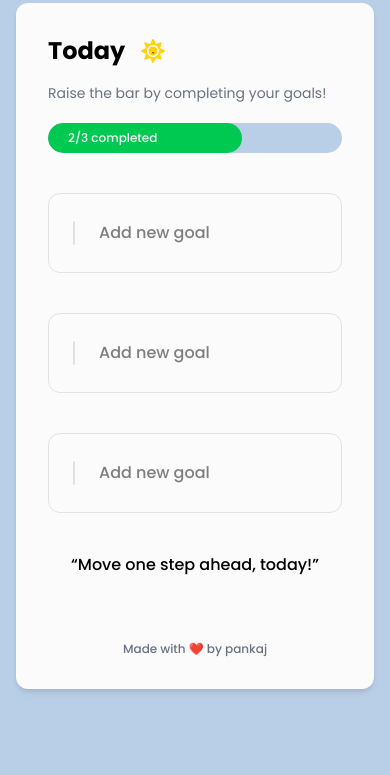
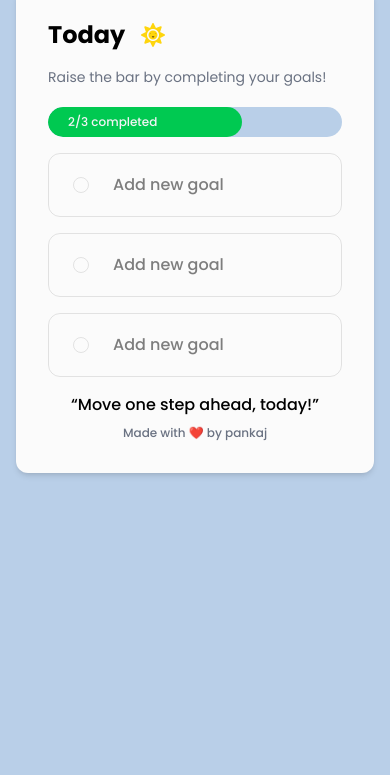
Before and after one commit to pankajkoree/focusontoday, a website: page index.html in a window 390 px wide. Shown: the part 69-844 px from the top of the page. Drawn offline with Linux system fonts and the light colour scheme.

Commit message:
responsive view done

```diff
--- a/index.html
+++ b/index.html
@@ -3,7 +3,7 @@
   <head>
     <meta charset="UTF-8" />
     <meta name="viewport" content="width=device-width, initial-scale=1.0" />
-    <title>Focus on Today - project 1</title>
+    <title>Focus on Today</title>
     <script src="script.js" defer></script>
 
     <!-- Google Fonts -->
@@ -24,26 +24,28 @@
       }
     </style>
   </head>
-  <body class="bg-[#b9cfe8] m-0">
+  <body class="bg-[#b9cfe8] m-0 w-full">
     <main class="px-4 pb-8">
       <!-- Title -->
       <h1
-        class="text-4xl md:text-6xl font-bold text-[#48a300] text-center mb-8"
+        class="text-4xl md:text-6xl font-bold text-[#48a300] text-center mb-2 mt-2 md:mt-4 md:mb-4 lg:mt-8 lg:mb-8"
       >
         Focus on <span class="text-[#61481c]">Today</span>
       </h1>
 
       <!-- App Container -->
       <div
-        class="bg-[#fbfbfb] max-w-[660px] mx-auto rounded-xl p-8 md:p-12 shadow-md"
+        class="bg-[#fbfbfb] md:w-[70%] lg:w-[30%] mx-auto rounded-xl p-8 md:p-12 shadow-md"
       >
         <!-- Subtitle -->
-        <h2 class="text-2xl md:text-3xl flex items-center font-semibold mb-4">
+        <h2
+          class="text-2xl md:text-3xl lg:text-3xl flex items-center font-semibold mb-4"
+        >
           <span>Today</span>
           <img src="/images/sun_svg.svg" alt="sun" class="ml-4 w-6 h-6" />
         </h2>
 
-        <p class="text-sm text-gray-500 mb-5">
+        <p class="text-sm md:text-xl text-gray-500 mb-5">
           Raise the bar by completing your goals!
         </p>
 
@@ -62,13 +64,16 @@
 
         <!-- Goal 1 -->
         <div
-          class="border border-black/10 rounded-xl h-20 flex items-center px-6 mt-10 mb-10"
+          class="border border-black/10 rounded-xl h-16 md:h-20 lg:h-20 flex items-center px-6 mt-4 mb-4 md:mt-10 md:mb-10 lg:mt-10 lg:mb-10"
         >
+          <div>
             <div
-            class="w-6 h-6 border border-black/10 rounded-full flex items-center justify-center cursor-pointer"
+              class="w-4 h-4 md:w-6 md:h-6 lg:w-6 lg:h-6 border border-black/10 rounded-full flex items-center justify-center cursor-pointer"
             >
               <img src="./images/tick.svg" class="hidden" alt="tick mark" />
             </div>
+          </div>
+          <div>
             <input
               type="text"
               id="first"
@@ -76,48 +81,59 @@
               class="border-none outline-none pl-6 flex-grow font-medium text-base"
             />
           </div>
+        </div>
 
         <!-- Goal 2 -->
         <div
-          class="border border-black/10 rounded-xl h-20 flex items-center px-6 mb-10"
+          class="border border-black/10 rounded-xl h-16 md:h-20 lg:h-20 flex items-center px-6 mt-4 mb-4 md:mt-10 md:mb-10 lg:mt-10 lg:mb-10"
         >
+          <div>
             <div
-            class="w-6 h-6 border border-black/10 rounded-full flex items-center justify-center cursor-pointer"
+              class="w-4 h-4 md:w-6 md:h-6 lg:w-6 lg:h-6 border border-black/10 rounded-full flex items-center justify-center cursor-pointer"
             >
               <img src="./images/tick.svg" class="hidden" alt="tick mark" />
             </div>
+          </div>
+          <div>
             <input
               type="text"
-            id="second"
+              id="first"
               placeholder="Add new goal"
               class="border-none outline-none pl-6 flex-grow font-medium text-base"
             />
           </div>
+        </div>
 
         <!-- Goal 3 -->
         <div
-          class="border border-black/10 rounded-xl h-20 flex items-center px-6 mb-10"
+          class="border border-black/10 rounded-xl h-16 md:h-20 lg:h-20 flex items-center px-6 mt-4 mb-4 md:mt-10 md:mb-10 lg:mt-10 lg:mb-10"
         >
+          <div>
             <div
-            class="w-6 h-6 border border-black/10 rounded-full flex items-center justify-center cursor-pointer"
+              class="w-4 h-4 md:w-6 md:h-6 lg:w-6 lg:h-6 border border-black/10 rounded-full flex items-center justify-center cursor-pointer"
             >
               <img src="./images/tick.svg" class="hidden" alt="tick mark" />
             </div>
+          </div>
+          <div>
             <input
               type="text"
-            id="third"
+              id="first"
               placeholder="Add new goal"
               class="border-none outline-none pl-6 flex-grow font-medium text-base"
             />
           </div>
+        </div>
 
         <!-- Quote -->
-        <p class="font-medium text-center mb-6">
+        <p class="font-medium text-center mb-2">
           “Move one step ahead, today!”
         </p>
 
         <!-- Footer -->
-        <footer class="font-medium text-xs text-center text-gray-500 mt-16">
+        <footer
+          class="font-medium text-xs text-center text-gray-500 md:mt-8 lg:mt-8"
+        >
           Made with ❤️ by pankaj
         </footer>
       </div>
```
Also changed, not shown: src/output.css. Lines whose indentation alone changed are shown as unchanged.
